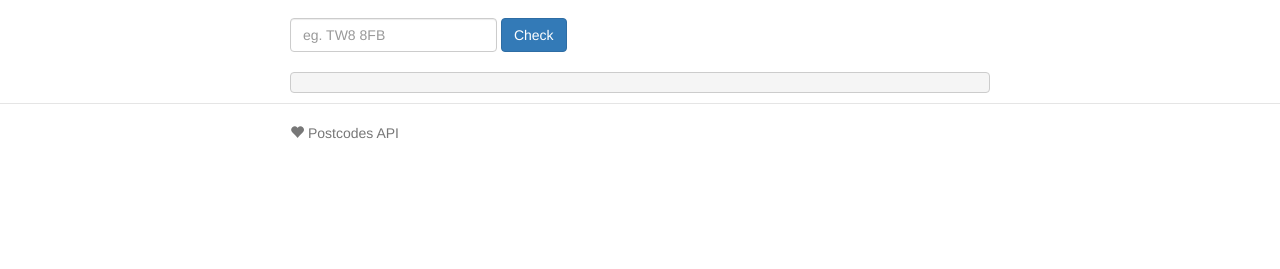
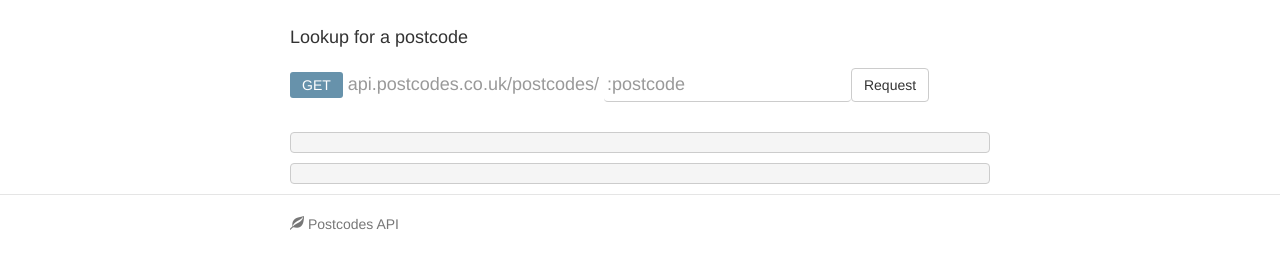
Before and after one commit to vasildakov-zz/postcodes-angularjs, a website: page app/index.html in a window 1280 px wide. Shown: the part 53-322 px from the top of the page. Drawn offline with nearby package versions, Linux system fonts and the light colour scheme; some packages are replaced by stand-ins of ours; files that its build step writes are made by us from their sources; a script that the page names is missing.

Commit message:
WIP Updated css styles

```diff
--- a/app/index.html
+++ b/app/index.html
@@ -10,6 +10,7 @@
     <!-- bower:css -->
     <link rel="stylesheet" href="/bower_components/bootstrap/dist/css/bootstrap.css">
     <link rel="stylesheet" href="/bower_components/font-awesome/css/font-awesome.css">
+    <link rel="stylesheet" href="/bower_components/highlightjs/styles/default.css">
     <!-- endbower -->
     <!-- endbuild -->
     <!-- build:css(.tmp) styles/main.css -->
@@ -60,7 +61,7 @@
     <!-- Footer -->
     <div class="footer">
       <div class="container">
-        <p><span class="glyphicon glyphicon-heart"></span> Postcodes API</p>
+        <p><span class="glyphicon glyphicon-leaf"></span> Postcodes API</p>
       </div>
     </div>
 
@@ -85,6 +86,8 @@
       <script src="/bower_components/angular-sanitize/angular-sanitize.js"></script>
       <script src="/bower_components/angular-bootstrap/ui-bootstrap-tpls.js"></script>
       <script src="/bower_components/jquery/dist/jquery.js"></script>
+      <script src="/bower_components/highlightjs/highlight.pack.js"></script>
+      <script src="/bower_components/angular-highlightjs/angular-highlightjs.js"></script>
     <!-- endbower -->
     <!-- endbuild -->
 
--- a/app/scripts/app.js
+++ b/app/scripts/app.js
@@ -14,7 +14,8 @@ var app = angular
     'ngCookies',
     'ngResource',
     'ngRoute',
-    'ngSanitize'
+    'ngSanitize',
+    'hljs'
   ]);
 
 app.config(function ($routeProvider) {
@@ -33,3 +34,10 @@ app.config(function ($routeProvider) {
         redirectTo: '/'
       });
   });
+
+app.filter('highlight', function($sce) {
+  return function(input, lang) {
+    if (lang && input) return hljs.highlight(lang, input).value;
+    return input;
+  }
+}).filter('unsafe', function($sce) { return $sce.trustAsHtml; })
--- a/app/scripts/controllers/main.js
+++ b/app/scripts/controllers/main.js
@@ -18,6 +18,7 @@ app.controller('MainCtrl', function ($scope, Postcodes) {
     $scope.lookup = function(postcode) {
         Postcodes.lookup(postcode).then(function(response){
             $scope.response = response;
+            $scope.data = JSON.stringify(response.data);
         });
     };
 
--- a/app/styles/main.css
+++ b/app/styles/main.css
@@ -81,3 +81,43 @@ body {
     border-bottom: 0;
   }
 }
+
+
+.api {
+    color: #999;
+}
+
+.api .badge {
+    padding: 6px 12px;
+    font-size: 14px;
+    font-weight: 400;
+    border-radius: 3px;
+    background-color: #6792AB;
+    border: none;
+    color: #FFF;
+}
+.api .param {
+    padding: 6px 12px;
+    padding-left: 3px;
+    font-size: 18px;
+    font-weight: 400;
+    border: none;
+    border-bottom: 1px solid #ccc;
+    box-shadow: none;
+    -webkit-box-shadow: none;
+    outline:none;
+}
+
+ input:-webkit-autofill,
+ input:-webkit-autofill:hover,
+ input:-webkit-autofill:focus,
+ input:-webkit-autofill:active {
+ -webkit-box-shadow: 0 0 0px 1000px white inset !important;
+  }
+
+
+.param input:focus, .param input:hover {
+  outline: .5em solid black !important;
+  box-shadow:none;
+  border-color:transparent;;
+ }
--- a/app/views/main.html
+++ b/app/views/main.html
@@ -1,20 +1,22 @@
 <div ng-controller="MainCtrl">
 
     <form class="form-inline">
-
-        <div class="form-group">
-
+        <h4>Lookup for a postcode</h4>
+        <div class="form-group api">
+            <h4>
+            <span class="badge">GET</span>
+            <span>api.postcodes.co.uk/postcodes/</span>
             <input type="text"
-                   class="form-control"
+                   class="form-control param"
                    ng-model="postcode"
                    name="postcode"
-                   placeholder="eg. TW8 8FB">
+                   placeholder=":postcode">
 
             <button ng-click="lookup(postcode)"
                     ng-init=""
                     type="submit"
-                    class="btn btn-primary">Check</button>
-
+                    class="btn btn-default pull-right">Request</button>
+            </h4>
         </div>
     </form>
 
@@ -24,4 +26,6 @@
         <pre>{{response.data | json}}</pre>
     </div>
 
+    <pre><code ng-bind-html="data | highlight | unsafe" language="json"></code></pre>
+
 </div>
--- a/package.json
+++ b/package.json
@@ -21,6 +21,7 @@
     "gulp-useref": "^3.0.0",
     "gulp-util": "^3.0.6",
     "gulp-watch": "^4.2.4",
+    "highlight": "^0.2.4",
     "jasmine-core": "^2.5.2",
     "js2coffee": "^2.2.0",
     "jshint-stylish": "^1.0.0",
```
Also changed, not shown: app/styles/style.css (added).
